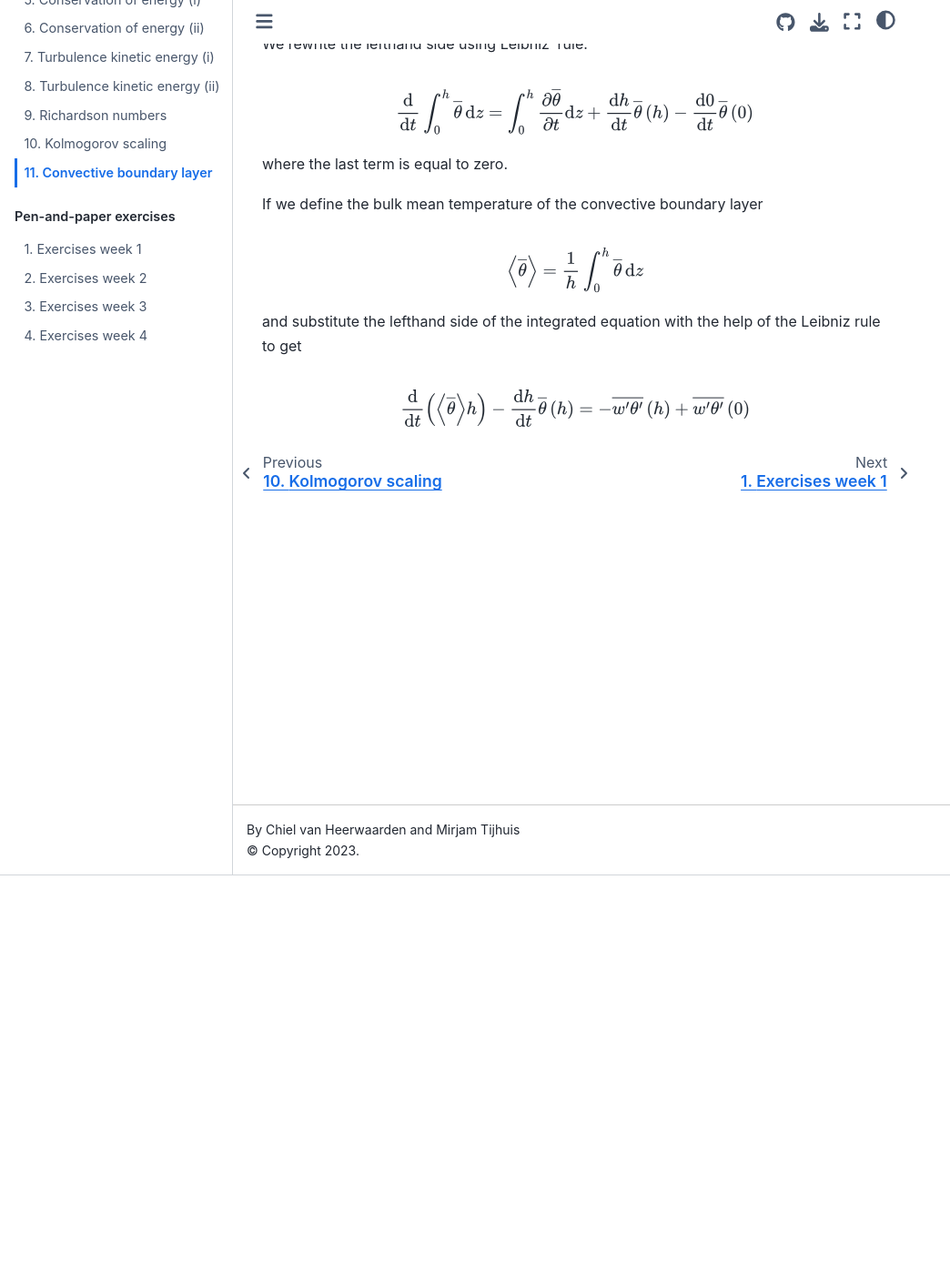
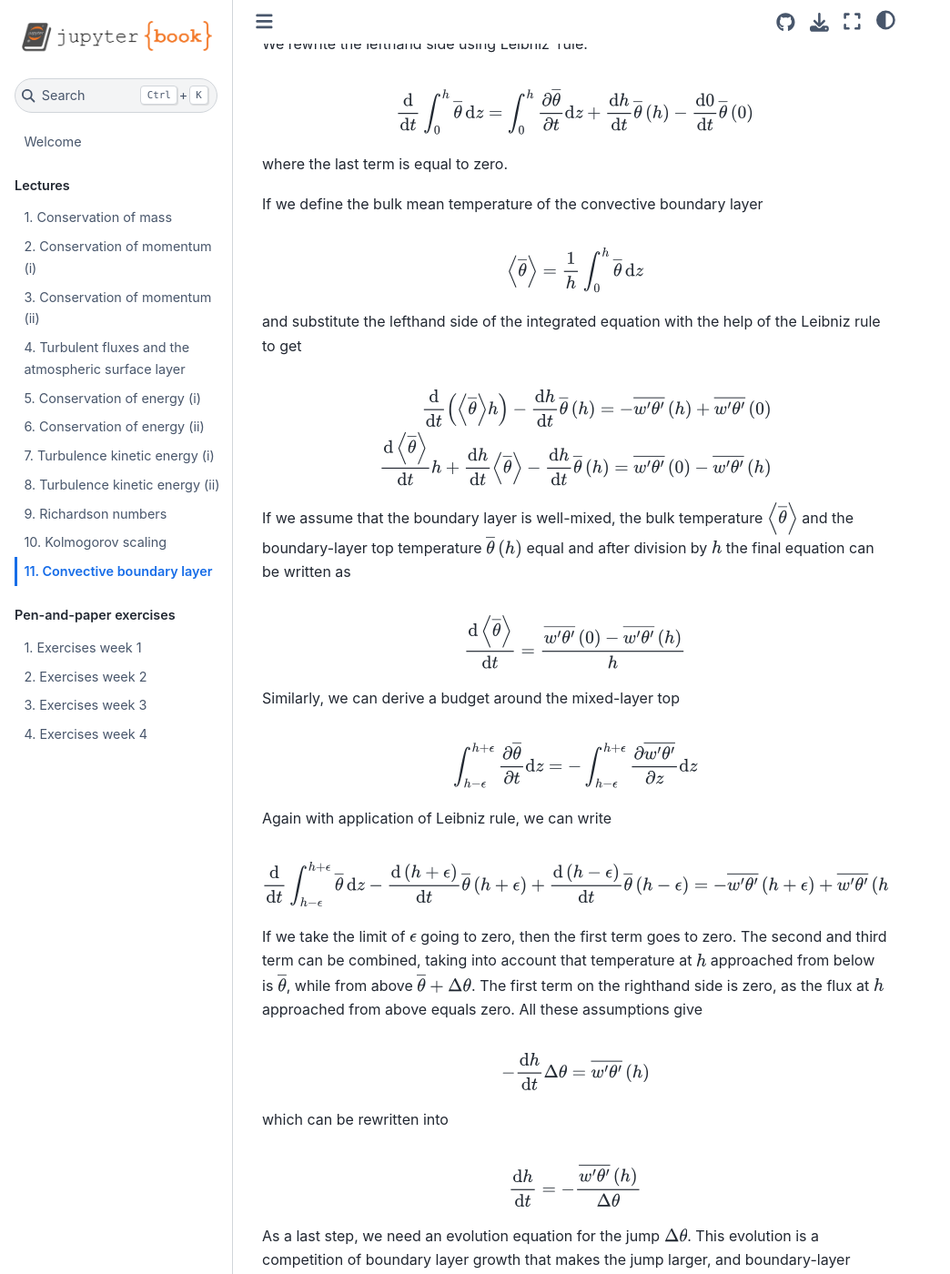
Before and after one commit to boundary-layer-meteo/boundary-layer-meteo.github.io, a Jupyter Book: the page built from lectures/11_cbl.md, in a window 1280 px wide and 1400 px high, scrolled down 438 px. Shown: the whole window at 91% size, without its empty margins (0-1044 px from the left). Built offline with Jupyter Book 1.0.4 settings and Sphinx 7.4.7 and the Sphinx Book theme 1.1.4, drawn with Linux system fonts in a browser that asks for light colours; some of the changed text lies outside the part shown.

Commit message:
Worked out mixed-layer equations.

````diff
--- a/lectures/11_cbl.md
+++ b/lectures/11_cbl.md
@@ -6,7 +6,9 @@
 $$
 \def\pd#1#2{\dfrac{\partial #1}{\partial #2}}
 \def\thetabar{\overline{\theta}}
+\def\qbar{\overline{q}}
 \def\thetabulk{\left< \thetabar \right>}
+\def\qbulk{\left< \qbar \right>}
 \pd{\overline{\theta}}{t} = - \pd{\overline{w^\prime \theta^\prime}}{z}
 $$
 
@@ -43,4 +45,115 @@
 =
 - \overline{w^\prime \theta^\prime} \left( h \right)
 + \overline{w^\prime \theta^\prime} \left( 0 \right)
+\\
+  \dfrac{\mathrm{d} \thetabulk}{\mathrm{d} t} h
++ \dfrac{\mathrm{d} h}{\mathrm{d} t} \thetabulk
+- \dfrac{\mathrm{d} h}{\mathrm{d} t} \thetabar \left(h\right)
+=
+\overline{w^\prime \theta^\prime} \left( 0 \right)
+- \overline{w^\prime \theta^\prime} \left( h \right)
 $$
+
+If we assume that the boundary layer is well-mixed, the bulk temperature $\thetabulk$ and the boundary-layer top temperature $\thetabar \left( h \right)$ equal and after division by $h$ the final equation can be written as
+
+$$
+  \dfrac{\mathrm{d} \thetabulk}{\mathrm{d} t}
+=
+\dfrac{ \overline{w^\prime \theta^\prime} \left( 0 \right)
+- \overline{w^\prime \theta^\prime} \left( h \right) }{h}
+$$
+
+
+Similarly, we can derive a budget around the mixed-layer top
+
+$$
+\int_{h-\epsilon}^{h + \epsilon} \pd{\thetabar}{t} \mathrm{d}z  = - \int_{h-\epsilon}^{h + \epsilon} \pd{\overline{w^\prime \theta^\prime}}{z} \mathrm{d}z
+$$
+
+Again with application of Leibniz rule, we can write
+
+$$
+\dfrac{\mathrm{d}}{\mathrm{d} t} \int_{h - \epsilon}^{h + \epsilon} \thetabar \, \mathrm{d}z
+- \dfrac{\mathrm{d} \left( h + \epsilon \right) }{\mathrm{d} t} \thetabar \left(h + \epsilon \right)
++ \dfrac{\mathrm{d} \left( h - \epsilon \right) }{\mathrm{d} t} \thetabar \left(h - \epsilon \right)
+=
+- \overline{w^\prime \theta^\prime} \left( h + \epsilon \right)
++ \overline{w^\prime \theta^\prime} \left( h - \epsilon \right)
+$$
+
+If we take the limit of $\epsilon$ going to zero, then the first term goes to zero.
+The second and third term can be combined, taking into account that temperature at $h$ approached from below is $\thetabar$, while from above $\thetabar + \Delta \theta$.
+The first term on the righthand side is zero, as the flux at $h$ approached from above equals zero.
+All these assumptions give
+
+$$
+- \dfrac{\mathrm{d} h}{\mathrm{d} t} \Delta \theta
+=
+  \overline{w^\prime \theta^\prime} \left( h \right)
+$$
+
+which can be rewritten into
+
+$$
+\dfrac{\mathrm{d} h}{\mathrm{d} t} =
+- \dfrac{\overline{w^\prime \theta^\prime} \left( h \right)}{\Delta \theta}
+$$
+
+As a last step, we need an evolution equation for the jump $\Delta \theta$.
+This evolution is a competition of boundary layer growth that makes the jump larger, and boundary-layer heating that makes the jump smaller.
+
+$$
+\dfrac{\mathrm{d} \Delta \theta}{\mathrm{d} t} =
+  \gamma_{\theta} \dfrac{\mathrm{d} h}{\mathrm{d} t}
+- \dfrac{\mathrm{d} \thetabulk}{\mathrm{d} t}
+$$
+
+These three equations combined provide the set of mixed-layer equations. We have, however, a new closure problem, because we do not know the entrainment flux.
+Analysis of field measurements have revealed that the total entrainment of virtual potential temperature is a fixed fraction $\beta$ of its surface flux
+
+$$
+\dfrac{\mathrm{d} h}{\mathrm{d} t} =
+\beta \dfrac{\overline{w^\prime \theta_v^\prime} \left( 0 \right)}{\Delta \theta_v}
+$$
+
+The growth rate of the boundary layer due to entrainment is often also called the entrainment velocity $w_e$, such that in absense of subsidence $\mathrm{d}h / \mathrm{d}t = w_e$
+
+We can now write down the total set
+
+```{admonition} Mixed-layer equations for potential temperature
+$$
+  \dfrac{\mathrm{d} \thetabulk}{\mathrm{d} t}
+&=
+\dfrac{ \overline{w^\prime \theta^\prime} \left( 0 \right)
+- \overline{w^\prime \theta^\prime} \left( h \right) }{h}
+\\
+\overline{w^\prime \theta^\prime} \left( h \right) &= - w_e {\Delta \theta}
+\\
+\dfrac{\mathrm{d} \Delta \theta}{\mathrm{d} t}
+&=
+  \gamma_{\theta} \dfrac{\mathrm{d} h}{\mathrm{d} t}
+- \dfrac{\mathrm{d} \thetabulk}{\mathrm{d} t}
+\\
+w_e &= \beta \dfrac{\overline{w^\prime \theta_v^\prime} \left( 0 \right)}{\Delta \theta_v}
+$$
+```
+
+In a similar fashion, we can construct the set for $q$
+
+```{admonition} Mixed-layer equations for specific humidity
+$$
+  \dfrac{\mathrm{d} \qbulk}{\mathrm{d} t}
+&=
+\dfrac{ \overline{w^\prime q^\prime} \left( 0 \right)
+- \overline{w^\prime q^\prime} \left( h \right) }{h}
+\\
+\overline{w^\prime q^\prime} \left( h \right) &= - w_e {\Delta q}
+\\
+\dfrac{\mathrm{d} \Delta q}{\mathrm{d} t}
+&=
+  \gamma_{q} \dfrac{\mathrm{d} h}{\mathrm{d} t}
+- \dfrac{\mathrm{d} \qbulk}{\mathrm{d} t}
+$$
+```
+
+where make use of the same entrainment velocity defined earlier.
````
